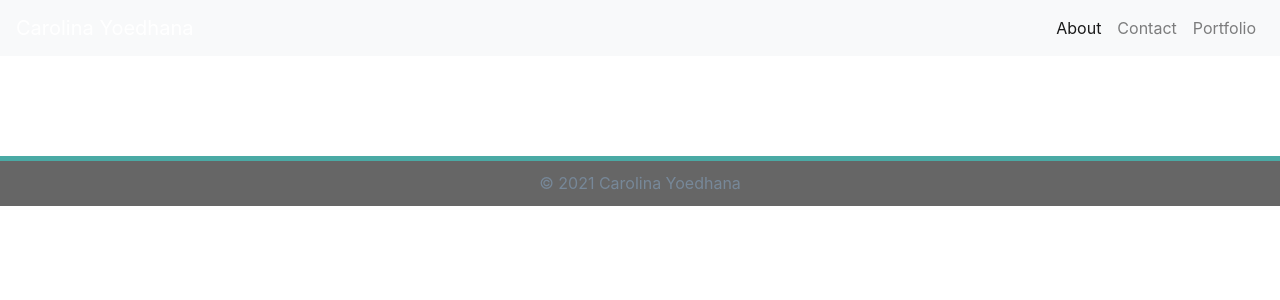
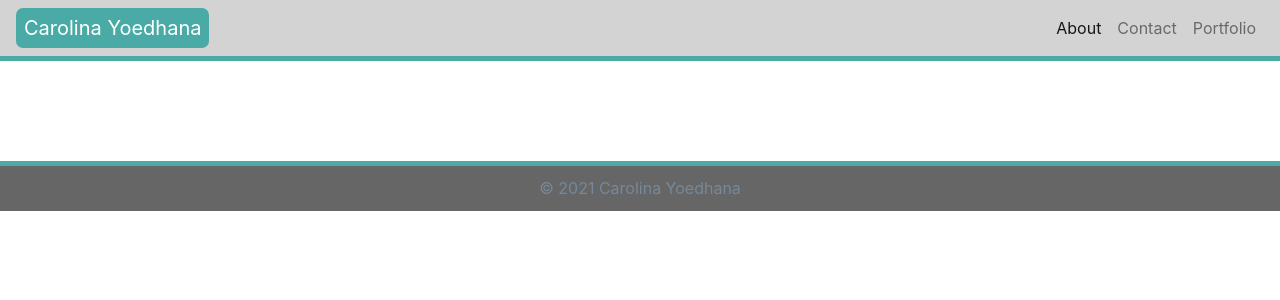
Before and after one commit to CarolinaYo/cy-portfolio, a React (Create React App) app: page / in a window 1280 px wide. Shown: the top 300 px of the page. Built offline with nearby package versions, Linux system fonts and the light colour scheme.

Commit message:
Modify navbar style.

```diff
--- a/src/components/Navbar/index.js
+++ b/src/components/Navbar/index.js
@@ -5,7 +5,7 @@ import "./style.css";
 // Depending on the current path, this component sets the "active" class on the appropriate navigation link item
 function Navbar() {
   return (
-    <nav className="navbar navbar-expand-lg navbar-light bg-light">
+    <nav className="navbar navbar-expand-lg navbar-light">
       <Link className="navbar-brand navbar-name text-white" to="/">
         Carolina Yoedhana
       </Link>
--- a/src/components/Navbar/style.css
+++ b/src/components/Navbar/style.css
@@ -1,3 +1,11 @@
-nav.navbar.navbar-default {
-  margin-bottom: 0;
+nav {
+  background-color: lightgrey;
+  border-bottom: 5px solid #4aaaa5;
 }
+
+.navbar-name {
+  font-size: 30px;
+  background-color: #4aaaa5;
+  border-radius: 7px;
+  padding: 8px;
+}
```
